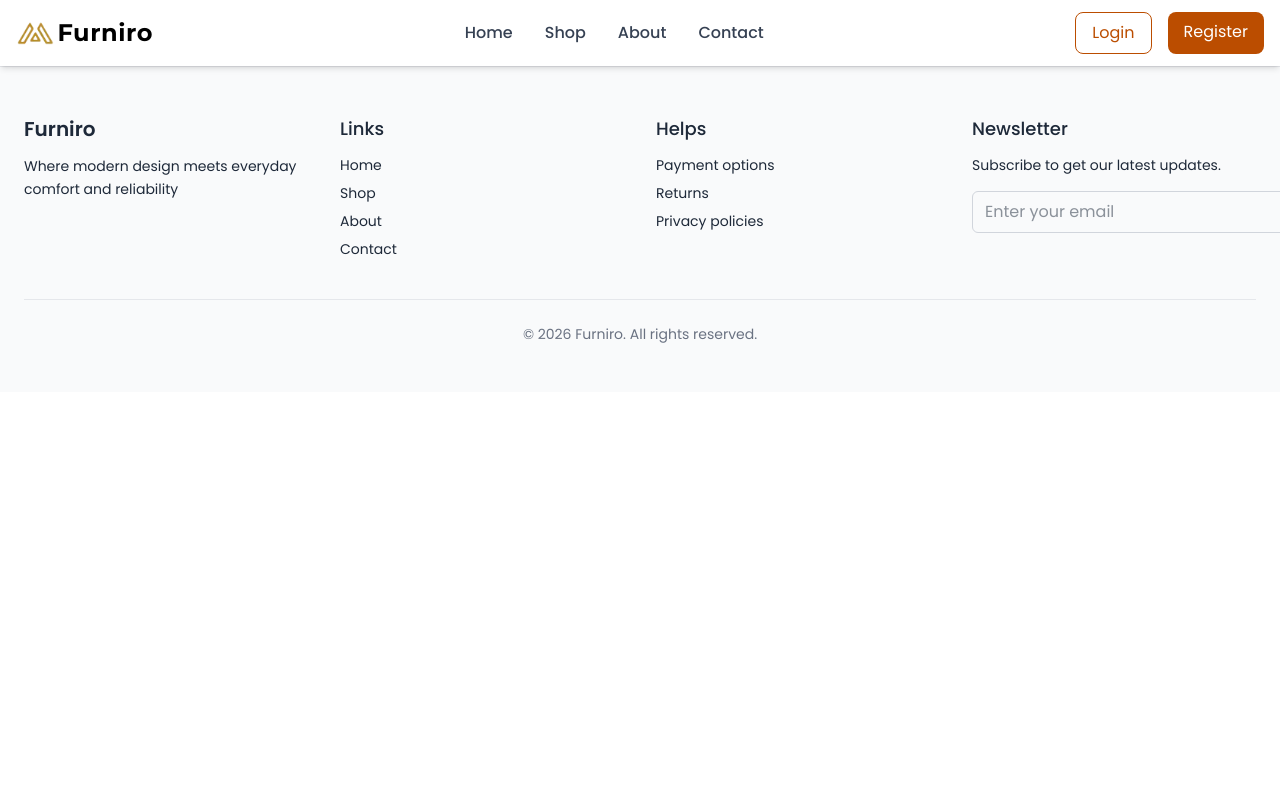
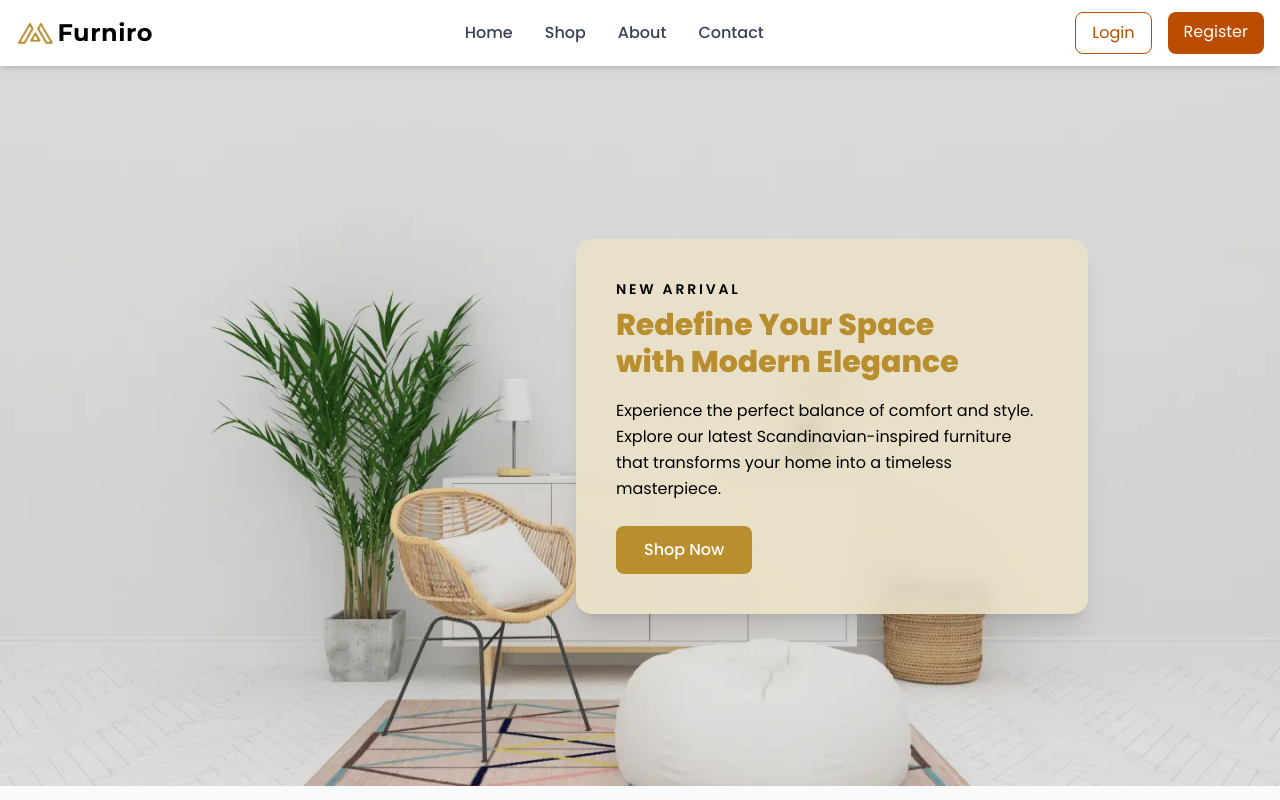
Before and after one commit to touhidtamim/Furniro, a React (Vite) app: page / in a window 1280 px wide. Shown: the top 800 px of the page. Built offline with nearby package versions, Linux system fonts and the light colour scheme.

Commit message:
updated outlet

```diff
--- a/src/Layouts/RootLayout.jsx
+++ b/src/Layouts/RootLayout.jsx
@@ -13,6 +13,9 @@ const RootLayout = () => {
       {/* Added a custom scroll to top component */}
       <ScrollToTop />
 
+      {/* Outlet */}
+      <Outlet />
+
       {/* Footer */}
       <Footer />
     </>
```
